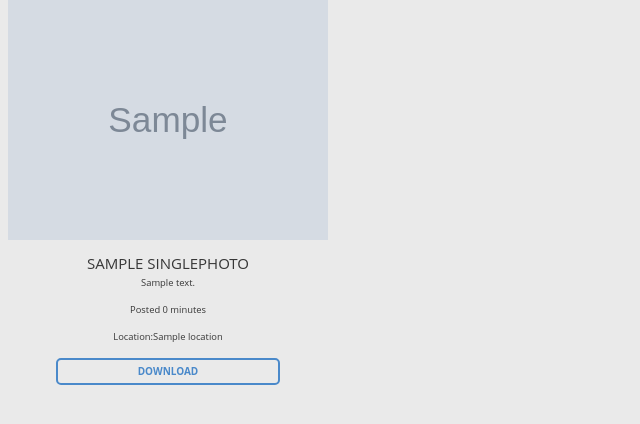
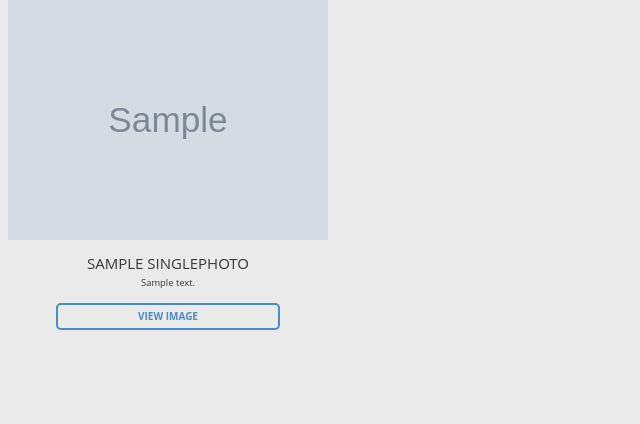
Before and after one commit to wanguinjoka/Photo-Gallery, a Django app: template photos/templates/singlephoto.html in a window 1280 px wide. Shown: the top 424 px of the page, without its empty margins (0-640 px from the left). Run offline with Django 3.2, Linux system fonts and the light colour scheme; the template is opened without the code that fills it: most values are stand-ins (such as "Sample title", 1, 10 or a date in 2020); grey boxes marked "Sample" are stand-in pictures; some libraries are stand-ins or nearby versions.

Commit message:
able to display photo on separate url link

```diff
--- a/photos/models.py
+++ b/photos/models.py
@@ -44,6 +44,11 @@ class Photo(models.Model):
         photos = cls.objects.filter(category =search_term)
         return photos
 
+    # @classmethod
+    # def photo_by_id(cls,id):
+    #     photo = cls.objects.get(pk=id)
+    #     return photo
+
     @classmethod
     def copy_image(cls):
         download = cls.objects.filter(photo_image = photo_image)
--- a/photos/templates/singlephoto.html
+++ b/photos/templates/singlephoto.html
@@ -8,15 +8,14 @@
   {% endblock %}
 
  {% block content %}
+
+
  <div class="photo-container">
-<img src="{{singlephoto.photo_image.url}}" alt="Big Sur">
-<h2>{{singlephoto.name}}</h2>
-<p>{{singlephoto.description}}</p>
-<div class="row">
-  <p>Posted {{singlephoto.pub_date|timesince}}</p>
-  <p>Location:{{singlephoto.location.name}}</p>
-</div>
-<a href="#" class="button">download</a>
+   <img src="{{singlephoto.photo_image.url}}" alt="Big Sur">
+   <h2>{{singlephoto.name}}</h2>
+   <p>{{singlephoto.description}}</p>
+   <a href="#" class="button">view image</a>
  </div>
 
+
  {% endblock %}
--- a/photos/views.py
+++ b/photos/views.py
@@ -21,9 +21,10 @@ def search_results(request):
         return render(request, 'search.html',{"message":message, "photos": searched_photos})
 
     else:
-        message ="Search according to: Career,Travel,Family,Hobbies"
+        message ="Search according to: 1-Career,2-Travel,3-Family,4-Hobbies"
 
         return render(request,'search.html',{"message":message})
+
 
 def singlephoto(request,photo_id):
     try:
```
